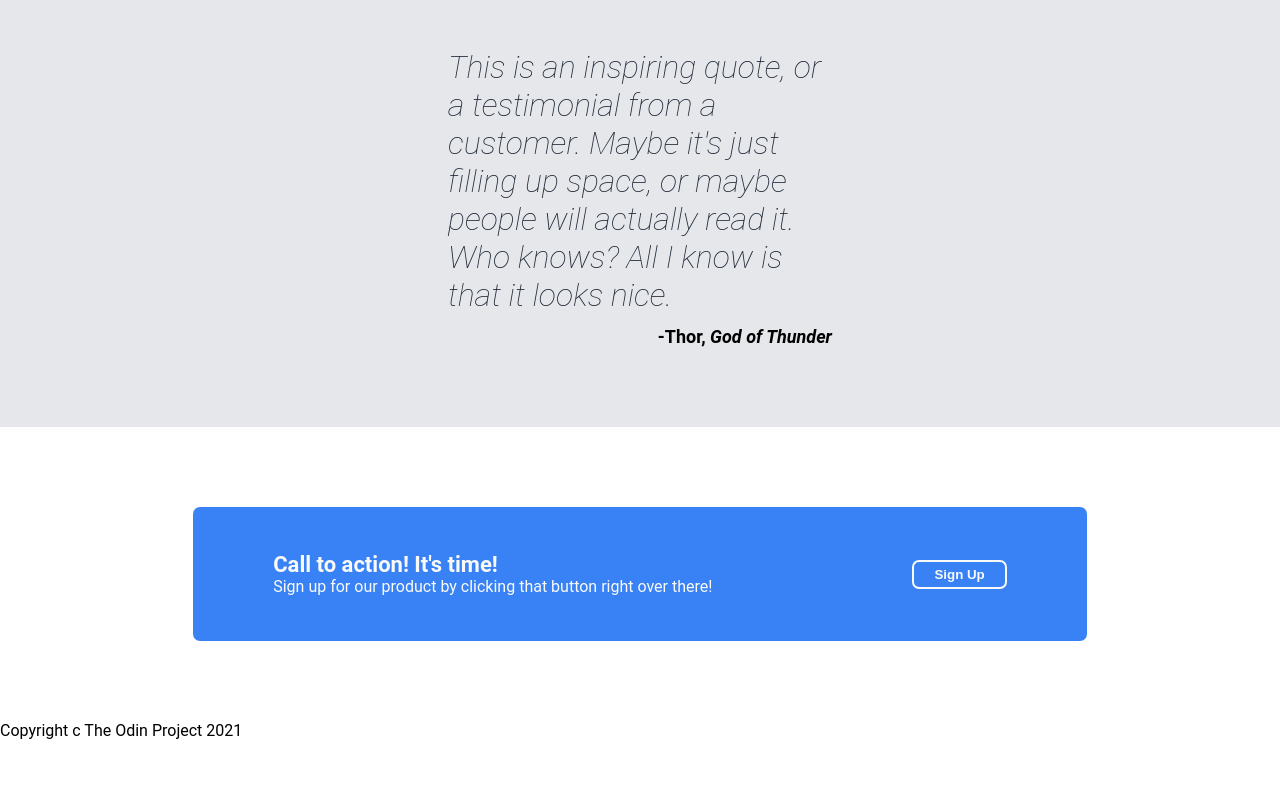
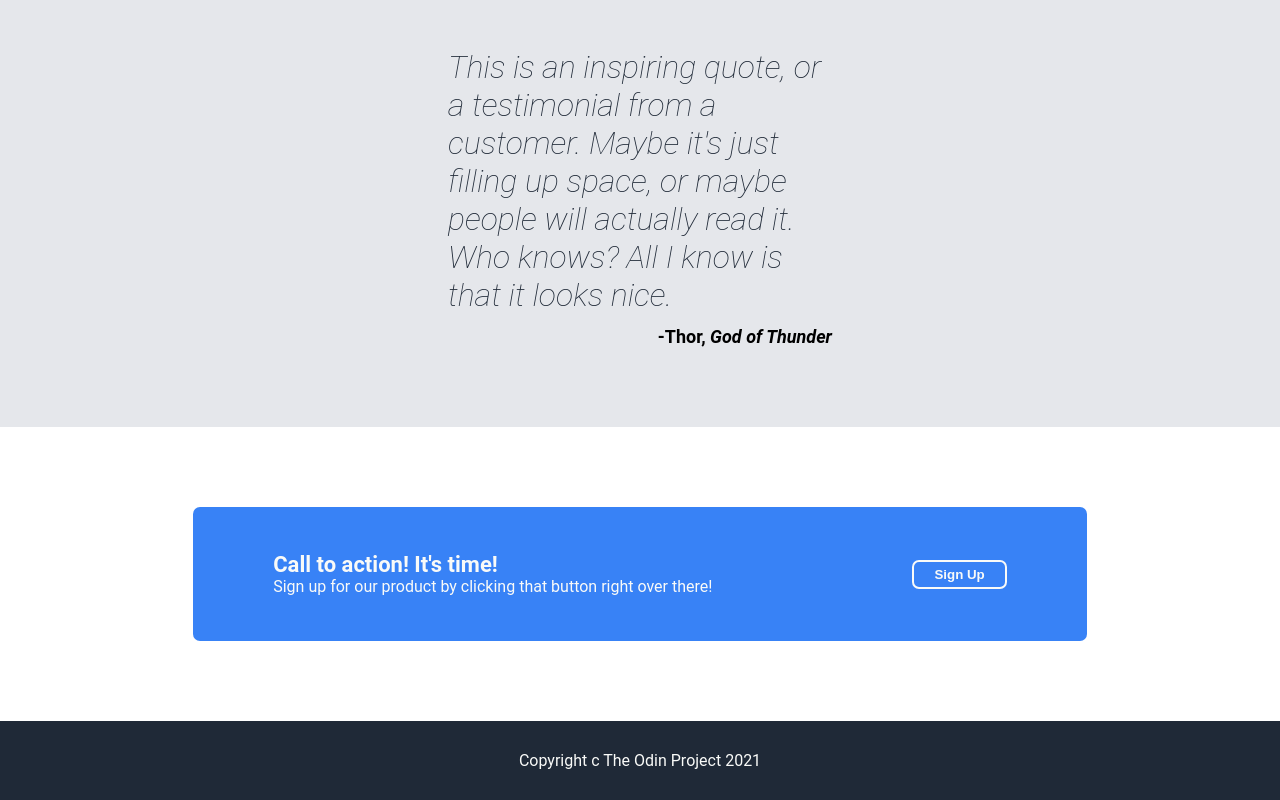
Before and after one commit to RikiReal/odin-landing-page, a plain HTML site: page index.html in a window 1280 px wide. Shown: the part 910-1710 px from the top of the page. Before the commit the page ends 1650 px from the top, so only its background shows below. Drawn offline with Linux system fonts and the light colour scheme.

Commit message:
Add styling to footer
Center align footer and add background color

```diff
--- a/style.css
+++ b/style.css
@@ -219,3 +219,12 @@ main {
   font-weight: bold;
   font-size: 22px;
 }
+
+/* Footer */
+
+footer {
+  background-color: #1f2937;
+  color: #f9faf8;
+  text-align: center;
+  padding: 30px 0;
+}
```
